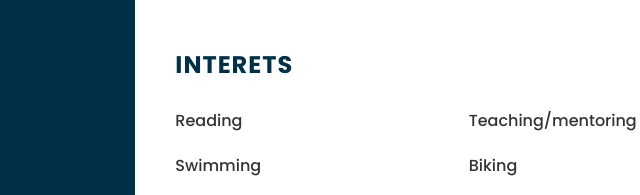
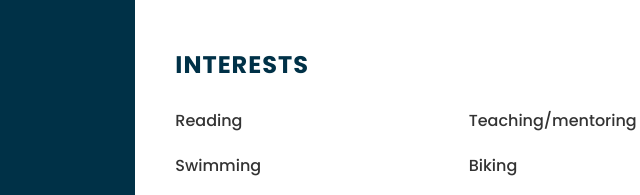
Before and after one commit to jonasfounkeu/Resume-english, a plain HTML site: page index.html in a window 1280 px wide. Shown: the part 2003-2198 px from the top of the page, 338-978 px from the left. Drawn offline with Linux system fonts and the light colour scheme.

Commit message:
cvenglish version 3

```diff
--- a/index.html
+++ b/index.html
@@ -255,7 +255,7 @@
             </div>
 
             <div class="about interest">
-                <h2 class="title2">Interets</h2>
+                <h2 class="title2">Interests</h2>
                 <ul>
                     <li>Reading</li>
                     <li>Teaching/mentoring</li>
```
